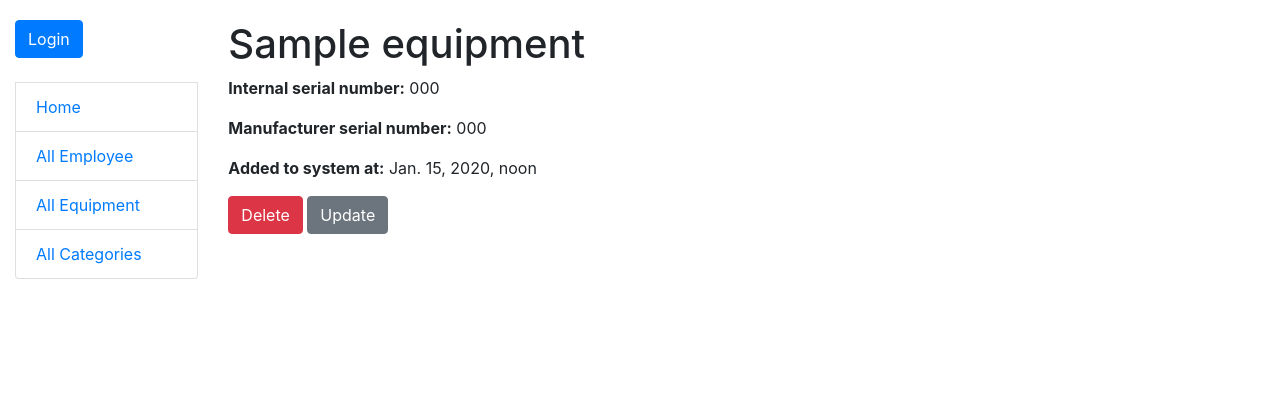
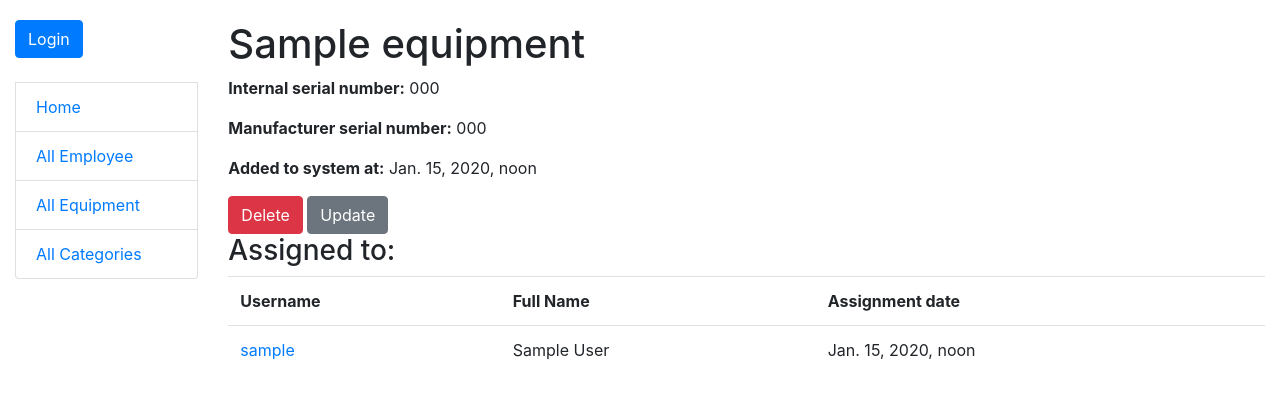
Before and after one commit to YBlck/office-inventory-system, a Django app: page /equipment/1/ in a window 1280 px wide. Shown: the top 399 px of the page. Run offline with Django 5.2, Linux system fonts and the light colour scheme; tables that the repository leaves empty hold one stand-in row (values such as "Sample post").

Commit message:
feat: add info about users to equipment detail view

```diff
--- a/templates/manager/equipment_detail.html
+++ b/templates/manager/equipment_detail.html
@@ -15,4 +15,38 @@
     Update
   </a>
 
+  <h3>Assigned to:</h3>
+
+  {% if equipment.assigned_to.all %}
+
+    <table class="table">
+    <tr>
+      <th>Username</th>
+      <th>Full Name</th>
+      <th>Assignment date</th>
+    </tr>
+
+      {% for employee in equipment.assigned_to.all %}
+      <tr>
+        <td>
+          <a href="{% url 'manager:staff-detail' pk=employee.id %}">{{ employee.username }}</a>
+        </td>
+        <td>
+          {{ employee.first_name }} {{ employee.last_name }}
+        </td>
+        <td>
+          {% for assignment in equipment.assignments.all %}
+            {% if assignment.employee == employee %}
+              {{ assignment.assigned_at }}
+            {% endif %}
+          {% endfor %}
+        </td>
+      </tr>
+      {% endfor %}
+      </table>
+  {% else %}
+    <p>No assignment yet.</p>
+  {% endif %}
+
+
 {% endblock %}
```
